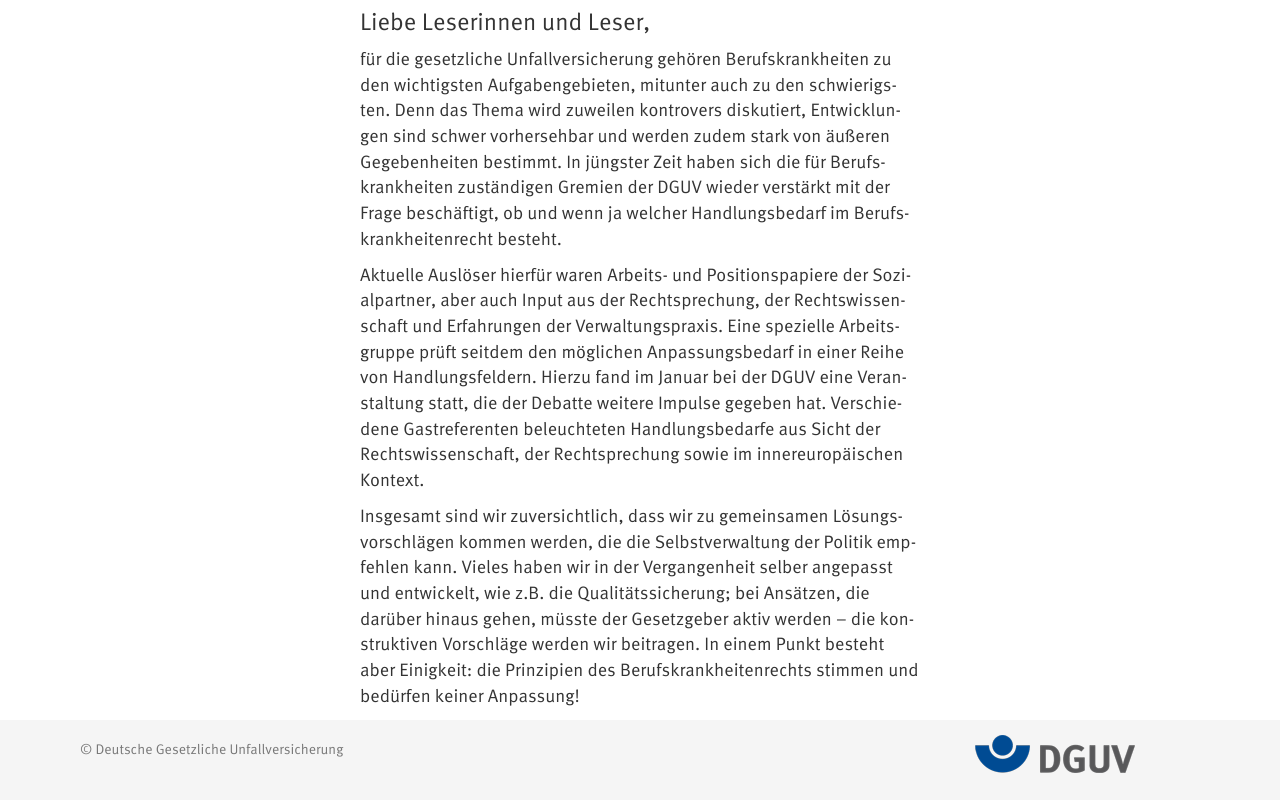
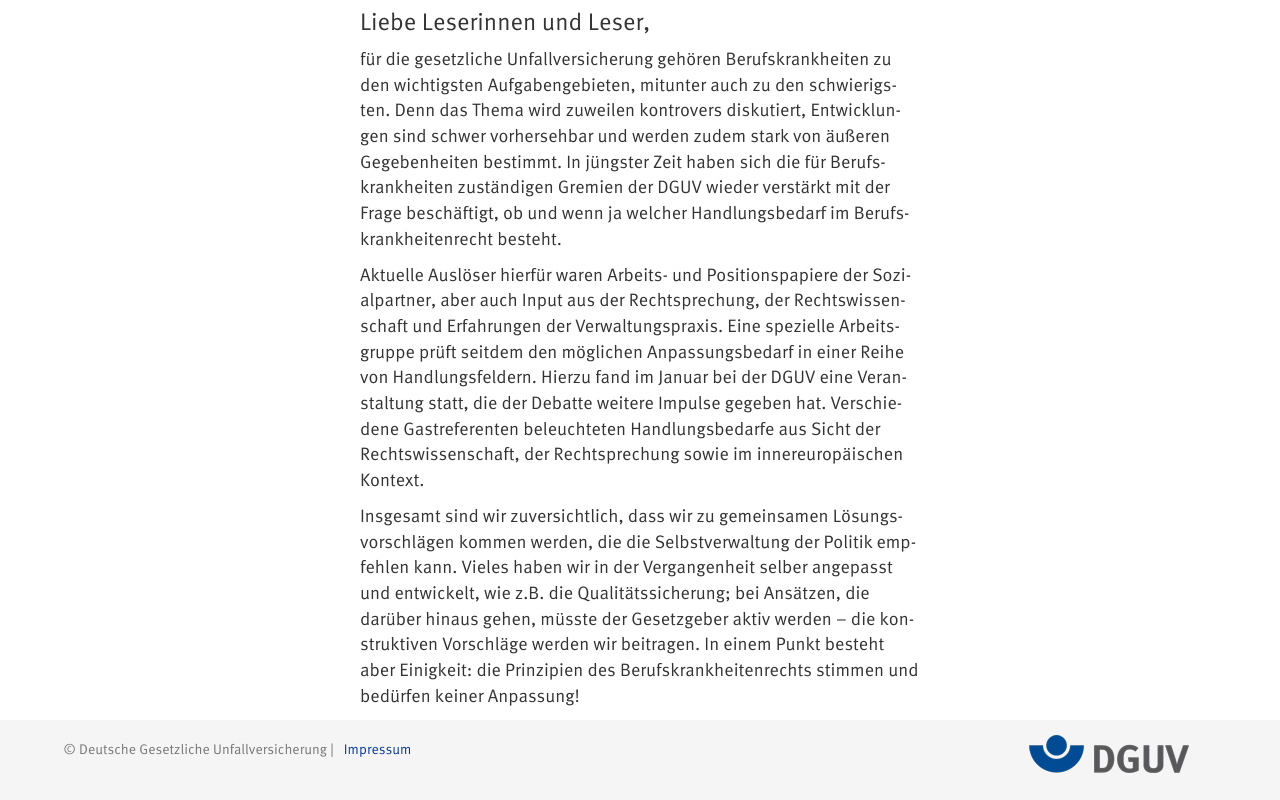
Before and after one commit to novareto/webmagazine, a website: page article-01.html in a window 1280 px wide. Shown: the part 579-1379 px from the top of the page. Drawn offline with nearby package versions, Linux system fonts and the light colour scheme.

Commit message:
footer markup changed

```diff
--- a/article-01.html
+++ b/article-01.html
@@ -140,20 +140,24 @@
 
     </div><!-- end: inhalt-wrapper -->
 
+
     <footer class="footer">
       <div class="container">
-      <div class="col-xs-6">
-       <ul class="nav navbar-nav">
-        <li class="text-muted description_content">© Deutsche Gesetzliche Unfallversicherung</li>
+       <div class="col-xs-12 col-sm-4 col-sm-push-8">
+         <ul class="nav navbar-nav navbar-right">
+        <li class="col-sm-2"><a href="#"><img style=padding-top:10px; class="img-responsive" src="assets/img/dguv-logo.png"></a></li>
+        </ul>
+       </div>
+      <div class="col-xs-12 col-sm-8 col-sm-pull-4">
+       <ul class="navbar-nav list-inline">
+        <li class="text-muted description_content">© Deutsche Gesetzliche Unfallversicherung |</li>
+         <li class="text-muted"><a href="">Impressum</a></li>
         </ul>
         </div>
-        <div class="col-xs-6">
-         <ul class="col-xs-6 nav navbar-nav navbar-right">
-        <li class="col-sm-2"><a href="#"><img style=padding-top:10px; class="img-responsive" src="assets/img/dguv-logo.png"></a></li>
-        </ul>
-        </div>
+
       </div>
     </footer>
+
 
     <!-- jQuery (necessary for Bootstrap's JavaScript plugins) -->
     <script src="assets/js/jquery.min.js"></script>
```
Also changed, not shown: article-02.html (+12 -8 lines), article-03.html (+12 -8 lines), article-04.html (+12 -8 lines), kontakt.html (+12 -8 lines).
